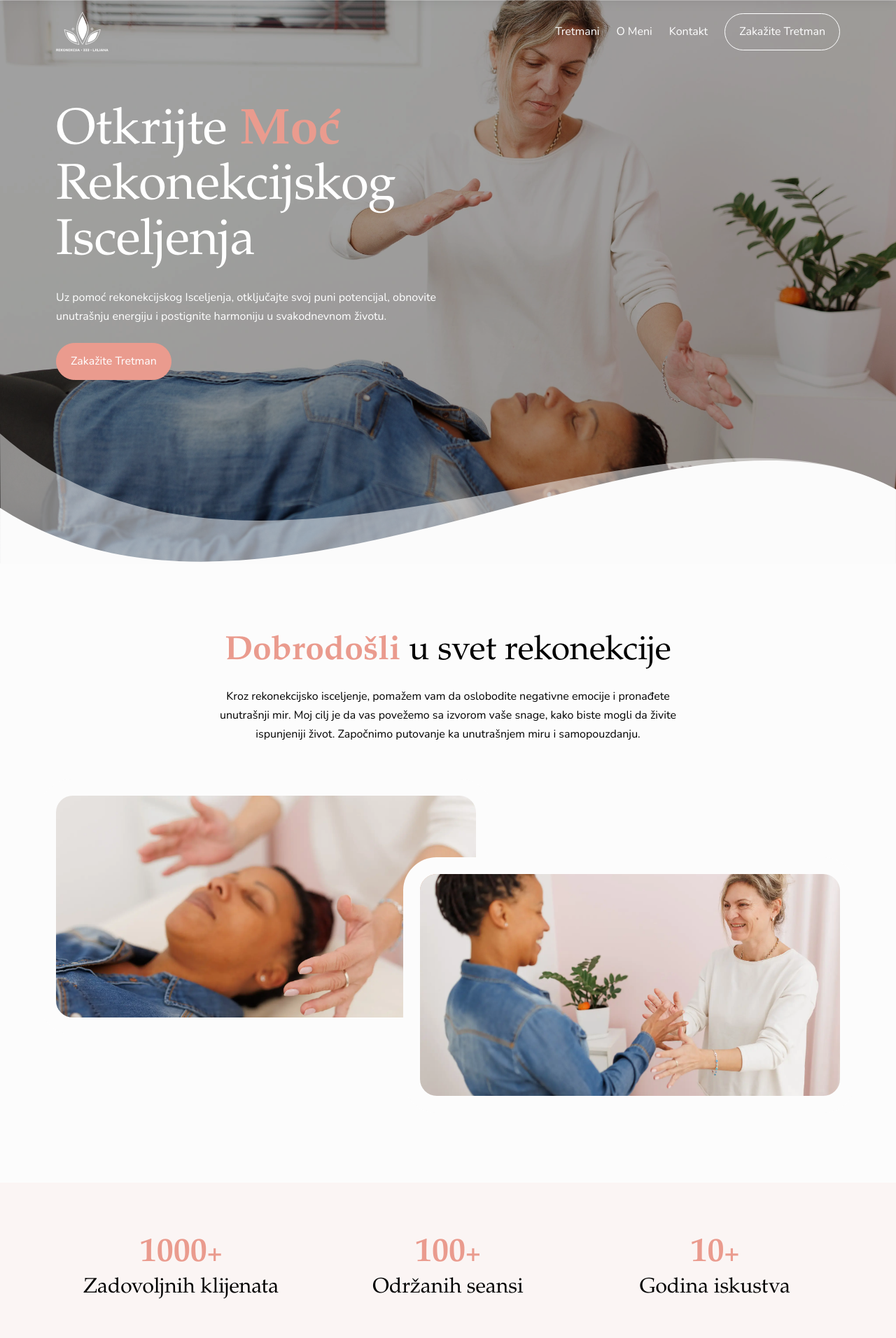
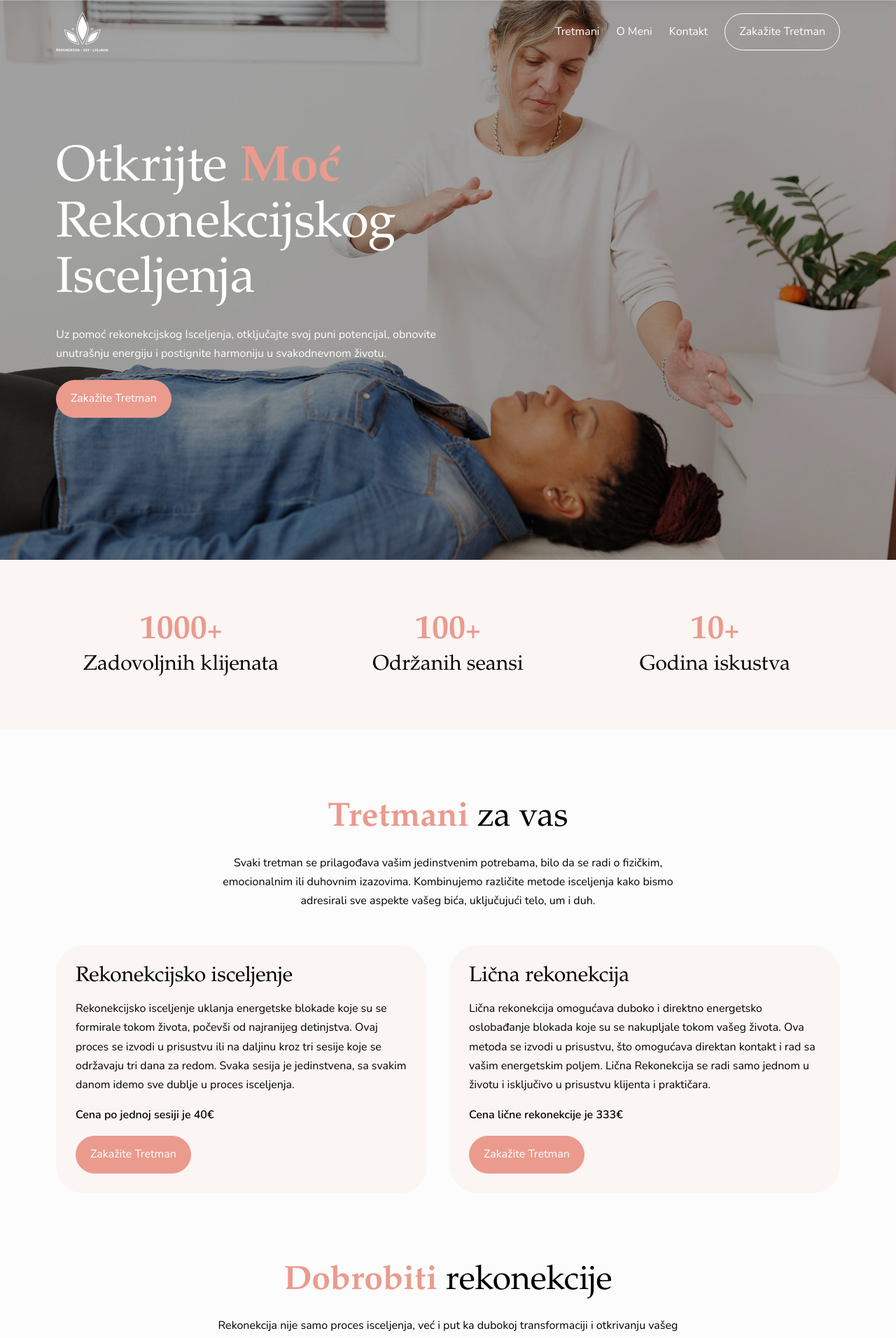
Before and after one commit to stefanelli990/rekonekcija-333-ljiljana, a React (Vite) app: page / in a window 1280 px wide. Shown: the top 1912 px of the page at 70% size. Built offline with nearby package versions, Linux system fonts and the light colour scheme.

Commit message:
removed intro section

```diff
--- a/src/App.jsx
+++ b/src/App.jsx
@@ -60,7 +60,6 @@ function App() {
       <Menu isOpen={isMenuOpen} closeMenu={closeMenu} />
       <main>
         <Hero />
-        <Intro/>
         <Counter/>
         <Treatmants />
         <Benefits />
--- a/src/components/Connect.jsx
+++ b/src/components/Connect.jsx
@@ -2,7 +2,7 @@ import { socialNetworks } from "../data"
 
 export default function Connect() {
   return (
-    <section className="bg-primaryColor-light py-[50px]">
+    <section className="bg-primaryColor-light py-[50px] lg:py-[75px]">
         <div className="wrapper">
             <div className="flex flex-wrap items-center justify-between gap-6">
                 <h2><span className="text-primaryColor font-bold">Povežimo</span> se</h2>
--- a/src/components/Hero.jsx
+++ b/src/components/Hero.jsx
@@ -1,13 +1,12 @@
 import heroBg from '../assets/hero-bg.webp';
-import wavyVector from '../assets/wavy-vector.svg';
 
 export default function Hero() {
   return (
     <section id="hero" className="relative">
         <img className='absolute inset-0 w-full h-full object-cover -z-[2]' src={heroBg} alt="" />
         <div className="bg-black/35 absolute inset-0 -z-[1]"></div>
-        <div className="wrapper flex items-center justify-between  text-white">
-            <div className="max-w-[550px] pt-[150px] pb-[75px]">
+        <div className="wrapper flex items-center justify-between sm:min-h-[800px] text-white">
+            <div className="max-w-[550px] pt-[150px] pb-[75px] sm:pb-[150px]">
                 <h1>Otkrijte <span className='text-primaryColor font-bold'>Moć</span> Rekonekcijskog Isceljenja</h1>
                 <p className="my-6">Uz pomoć rekonekcijskog Isceljenja, otključajte svoj puni potencijal, obnovite unutrašnju energiju i postignite harmoniju u svakodnevnom životu.</p>
                 <div>
@@ -15,7 +14,6 @@ export default function Hero() {
                 </div>
             </div>
         </div>
-        <img className="relative inset-x-0 -bottom-[1px] w-full" src={wavyVector} alt='Wavy vector'/>
     </section>
   )
 }
--- a/src/components/Treatmants.jsx
+++ b/src/components/Treatmants.jsx
@@ -17,7 +17,7 @@ export default function Treatmants() {
                         <p>{item.treatmantDesc}</p>
                         <div>
                         <p className="font-semibold mb-4">{item.treatmantPrice}</p>
-                        <button className="btn btn-primary">Zakažite Tretman</button>
+                        <a href="tel:+381691162977" className="btn btn-primary">Zakažite Tretman</a>
                         </div>
                     </div>
                 ))}
--- a/src/data.js
+++ b/src/data.js
@@ -101,8 +101,8 @@ export const contactInformations = [
   {
     contactIcon: envelopeIcon,
     contactTitle: 'Pišite',
-    contactInformation: "ljiljana.medovic@gmail.com",
-    contactLink: "mailto:ljiljana.medovic@gmail.com",
+    contactInformation: "ljiljananaildesign@gmail.com",
+    contactLink: "mailto:ljiljananaildesign@gmail.com",
   },
   {
     contactIcon: mapMarkerIcon,
```
